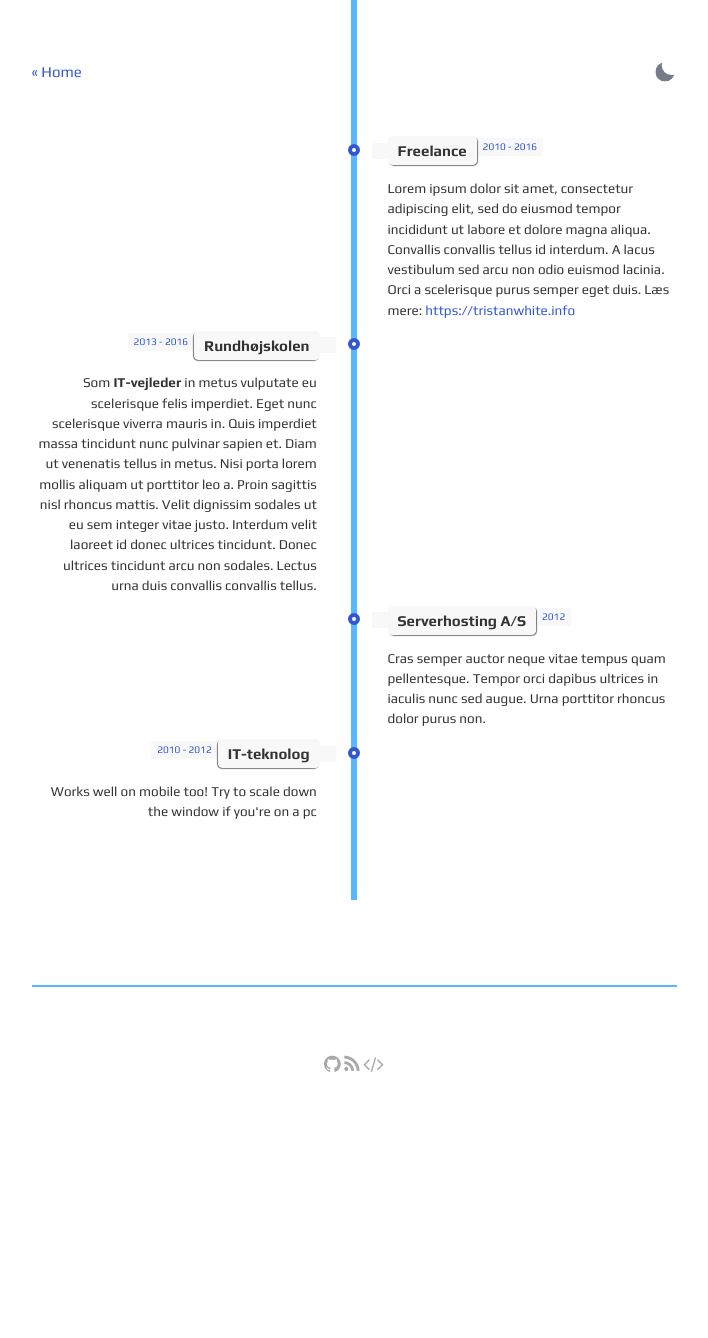
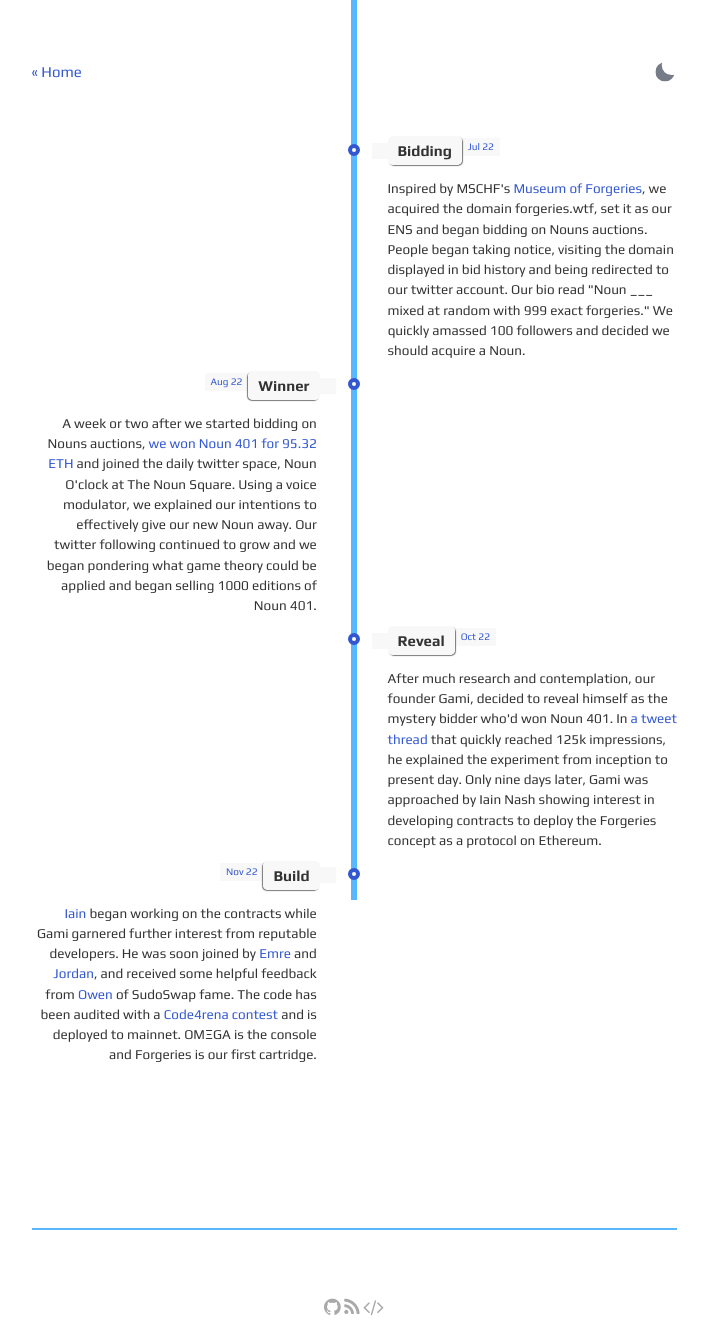
Before and after one commit to 0xigami/omega, a Jekyll site: the page built from about.html, in a window 1280 px wide. Shown: the whole page, without its empty margins (286-994 px from the left). Built offline with Jekyll 4.4.1, drawn with Linux system fonts in a browser that asks for light colours; before the commit the page ends 1095 px from its top, so only the background shows below that.

Commit message:
Update about.html

```diff
--- a/about.html
+++ b/about.html
@@ -20,14 +20,11 @@ layout: default
         <li>
             <div class="direction-r">
                 <div class="flag-wrapper">
-                    <span class="flag">Freelance</span>
-                    <span class="time-wrapper"><span class="time">2010 - 2016</span></span>
+                    <span class="flag">Bidding</span>
+                    <span class="time-wrapper"><span class="time">Jul 22</span></span>
                 </div>
                 <div class="desc">
-                    Lorem ipsum dolor sit amet, consectetur adipiscing elit, sed do eiusmod tempor incididunt
-                    ut labore et dolore magna aliqua. Convallis convallis tellus id interdum. A lacus
-                    vestibulum sed arcu non odio euismod lacinia. Orci a scelerisque purus semper eget duis.
-                    Læs mere: <a href="https://tristanwhite.info" target="_top">https://tristanwhite.info</a>
+                    Inspired by MSCHF's <a href="https://moforgeries.org/" target="_blank">Museum of Forgeries</a>, we acquired the domain forgeries.wtf, set it as our ENS and began bidding on Nouns auctions. People began taking notice, visiting the domain displayed in bid history and being redirected to our twitter account. Our bio read "Noun ___ mixed at random with 999 exact forgeries." We quickly amassed 100 followers and decided we should acquire a Noun.
                 </div>
             </div>
         </li>
@@ -36,16 +33,11 @@ layout: default
         <li>
             <div class="direction-l">
                 <div class="flag-wrapper">
-                    <span class="flag">Rundhøjskolen</span>
-                    <span class="time-wrapper"><span class="time">2013 - 2016</span></span>
+                    <span class="flag">Winner</span>
+                    <span class="time-wrapper"><span class="time">Aug 22</span></span>
                 </div>
                 <div class="desc">
-                    Som <strong>IT-vejleder</strong> in metus vulputate eu scelerisque felis imperdiet.
-                    Eget nunc scelerisque viverra mauris in. Quis imperdiet massa tincidunt nunc pulvinar sapien et.
-                    Diam ut venenatis tellus in metus. Nisi porta lorem mollis aliquam ut porttitor leo a. Proin
-                    sagittis nisl rhoncus mattis. Velit dignissim sodales ut eu sem integer vitae justo. Interdum
-                    velit laoreet id donec ultrices tincidunt. Donec ultrices tincidunt arcu non sodales.
-                    Lectus urna duis convallis convallis tellus.
+                    A week or two after we started bidding on Nouns auctions, <a href="https://nouns.wtf/noun/401" target="_blank">we won Noun 401 for 95.32 ETH</a> and joined the daily twitter space, Noun O'clock at The Noun Square. Using a voice modulator, we explained our intentions to effectively give our new Noun away. Our twitter following continued to grow and we began pondering what game theory could be applied and began selling 1000 editions of Noun 401.
                 </div>
             </div>
         </li>
@@ -54,12 +46,11 @@ layout: default
         <li>
             <div class="direction-r">
                 <div class="flag-wrapper">
-                    <span class="flag">Serverhosting A/S</span>
-                    <span class="time-wrapper"><span class="time">2012</span></span>
+                    <span class="flag">Reveal</span>
+                    <span class="time-wrapper"><span class="time">Oct 22</span></span>
                 </div>
                 <div class="desc">
-                    Cras semper auctor neque vitae tempus quam pellentesque. Tempor orci dapibus ultrices
-                    in iaculis nunc sed augue. Urna porttitor rhoncus dolor purus non.
+                    After much research and contemplation, our founder Gami, decided to reveal himself as the mystery bidder who'd won Noun 401. In <a href="https://twitter.com/0xigami/status/1579311847081025536" target="_blank">a tweet thread</a> that quickly reached 125k impressions, he explained the experiment from inception to present day. Only nine days later, Gami was approached by Iain Nash showing interest in developing contracts to deploy the Forgeries concept as a protocol on Ethereum.
                 </div>
             </div>
         </li>
@@ -69,11 +60,11 @@ layout: default
         <li>
             <div class="direction-l">
                 <div class="flag-wrapper">
-                    <span class="flag">IT-teknolog</span>
-                    <span class="time-wrapper"><span class="time">2010 - 2012</span></span>
+                    <span class="flag">Build</span>
+                    <span class="time-wrapper"><span class="time">Nov 22</span></span>
                 </div>
                 <div class="desc">
-                    Works well on mobile too! Try to scale down the window if you're on a pc
+                  <a href="https://twitter.com/isiain" target="_blank">Iain</a> began working on the contracts while Gami garnered further interest from reputable developers. He was soon joined by <a href="https://twitter.com/emrecolako" target="_blank">Emre</a> and <a href="https://twitter.com/jordanpunzalann" target="_blank">Jordan</a>, and received some helpful feedback from <a href="https://twitter.com/0xmons" target="_blank">Owen</a> of SudoSwap fame. The code has been audited with a <a href="https://code4rena.com/contests/2022-12-forgeries-contest" target="_blank">Code4rena contest</a> and is deployed to mainnet. OMΞGA is the console and Forgeries is our first cartridge.
                 </div>
             </div>
         </li>
```
